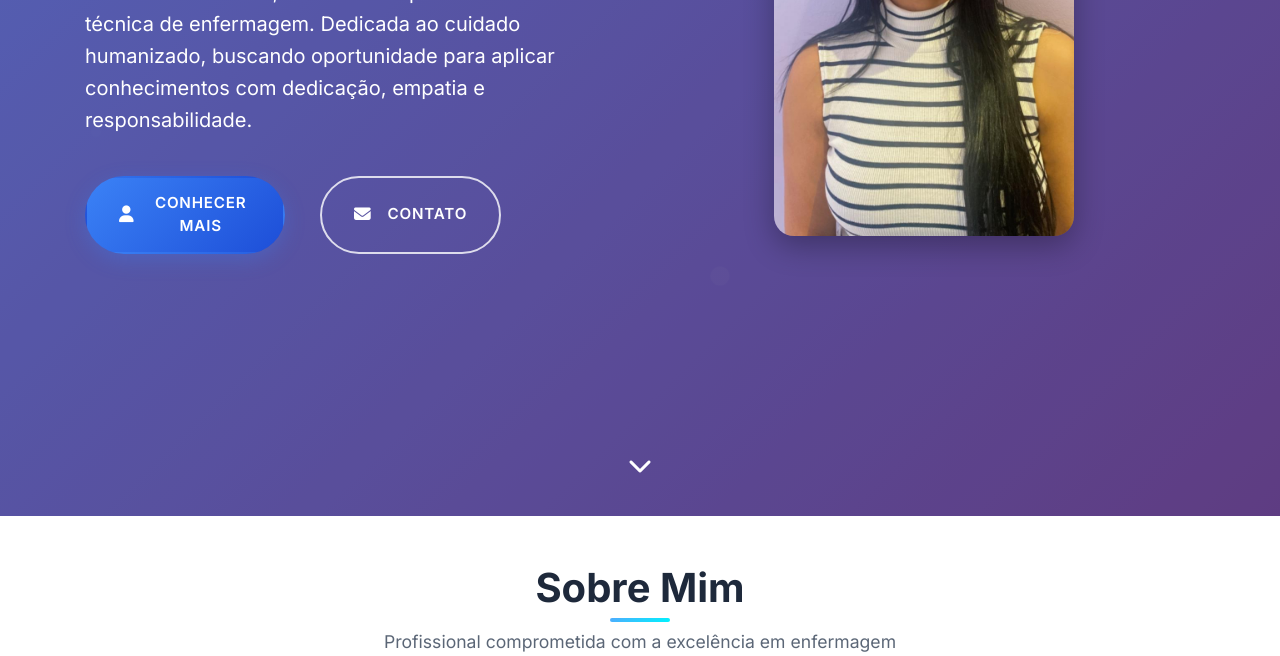
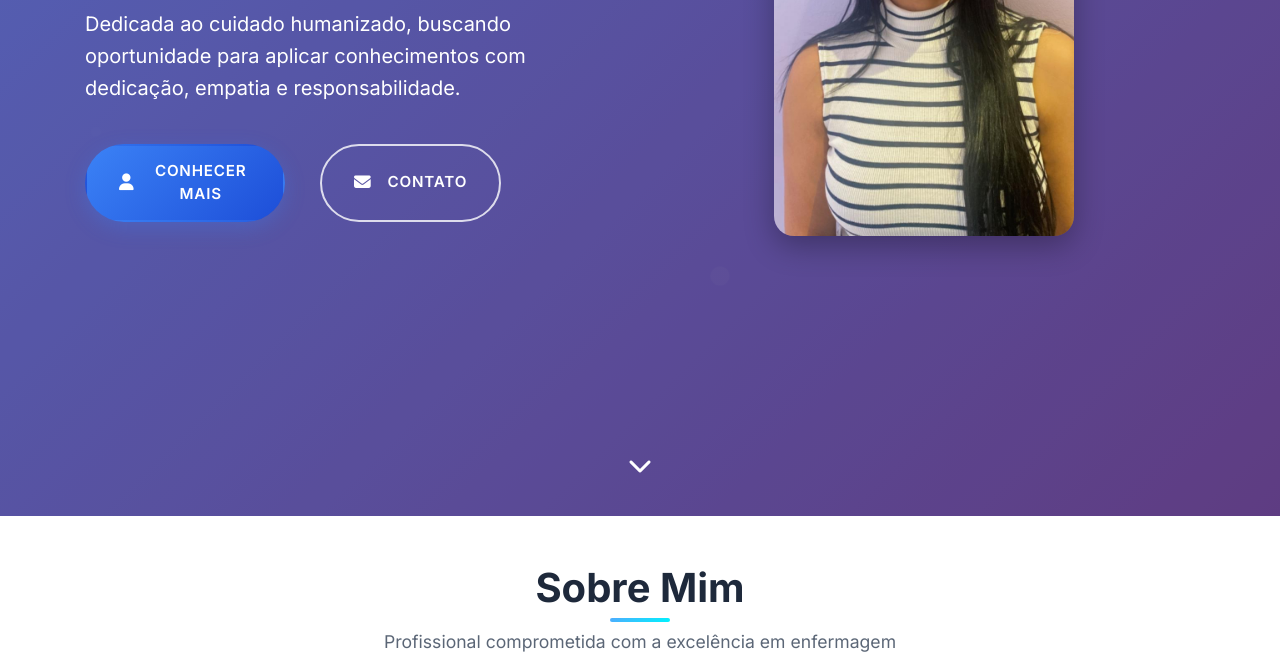
Before and after one commit to andreia-paiva/Andreia_Portif-lio, a plain HTML site: page index.html in a window 1280 px wide. Shown: the part 444-1100 px from the top of the page. Drawn offline with nearby package versions, Linux system fonts and the light colour scheme.

Commit message:
Update index.html

```diff
--- a/index.html
+++ b/index.html
@@ -69,7 +69,6 @@
                             Andreia Paiva Domingos
                         </h1>
                         <p class="hero-subtitle">
-                            Enfermeira formada, com vasta experiência como técnica de enfermagem.
                             Dedicada ao cuidado humanizado, buscando oportunidade para aplicar
                             conhecimentos com dedicação, empatia e responsabilidade.
                         </p>
```
